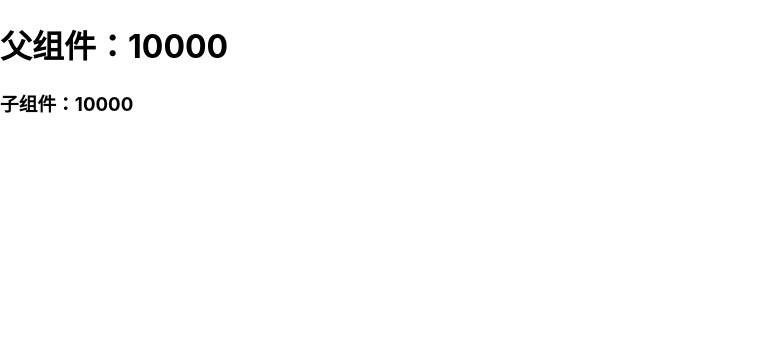
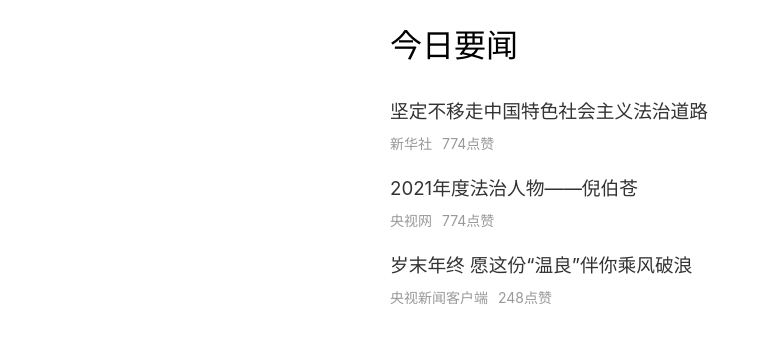
Before and after one commit to PlumDong/react-demo-heima, a JavaScript app: page / in a window 1280 px wide. Shown: the top 342 px of the page, without its empty margins (0-770 px from the left). Built offline with nearby package versions, Linux system fonts and the light colour scheme.

Commit message:
4. 组件通讯-父传子方式

```diff
--- a/src/index.css
+++ b/src/index.css
@@ -39,3 +39,37 @@ code {
   display: block;
   width: 100%;
 }
+
+
+
+
+
+
+.parent {
+  width: 500px;
+  margin: 0 auto;
+}
+.parent h1 {
+  font-weight: normal;
+  margin: 0;
+  padding: 20px 0;
+}
+.child {
+  width: 100%;
+  box-sizing: border-box;
+  margin-bottom: 10px;
+}
+
+.child h3 {
+  font-weight: normal;
+  color: #333;
+  margin: 0;
+  padding: 10px 0;
+}
+.child .detail {
+  font-size: 14px;
+  color: #999;
+}
+.child .detail span {
+  margin-right: 10px;
+}
--- a/src/index.js
+++ b/src/index.js
@@ -1,33 +1,38 @@
 import ReactDOM from 'react-dom';
 import './index.css';
-import {Component} from "react";
+import {render} from "@testing-library/react";
 
-function Child(props) {
-    return (
-        <div>
-            <h3>子组件：{props.money}</h3>
+function App() {
+    return (<div className="parent">
+            <h1>今日要闻</h1>
+            <div className="child">
+                <h3>坚定不移走中国特色社会主义法治道路</h3>
+                <div className="detail">
+                    <span>新华社</span>
+                    <span>774点赞</span>
+                </div>
+            </div>
+            <div className="child">
+                <h3>2021年度法治人物——倪伯苍 </h3>
+                <div className="detail">
+                    <span>央视网</span>
+                    <span>774点赞</span>
+                </div>
+            </div>
+            <div className="child">
+                <h3>岁末年终 愿这份“温良”伴你乘风破浪 </h3>
+                <div className="detail">
+                    <span>央视新闻客户端</span>
+                    <span>248点赞</span>
+                </div>
+            </div>
         </div>
-    );
-}
-class Parent extends Component {
-    state = {
-        money: 10000,
-    };
-    render() {
-        return (
-            <div>
-                <h1>父组件：{this.state.money}</h1>
-                <Child money={this.state.money} />
-            </div>
-        );
-    }
+    )
 }
 
 
 const root = ReactDOM.createRoot(document.getElementById("root"))
 
-root.render(
-    <Parent>
+root.render(<App>
 
-    </Parent>
-);
+</App>);
```
